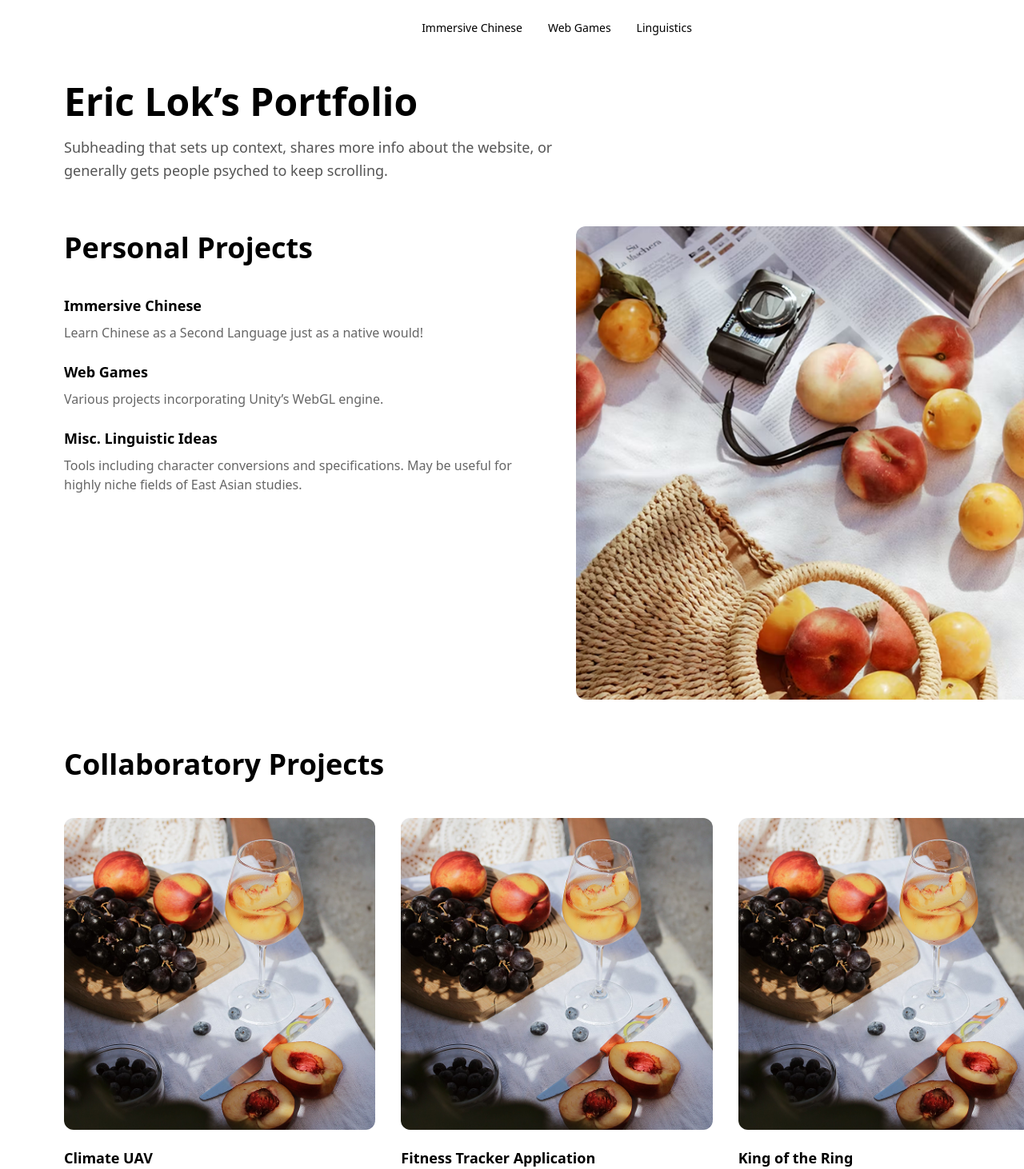
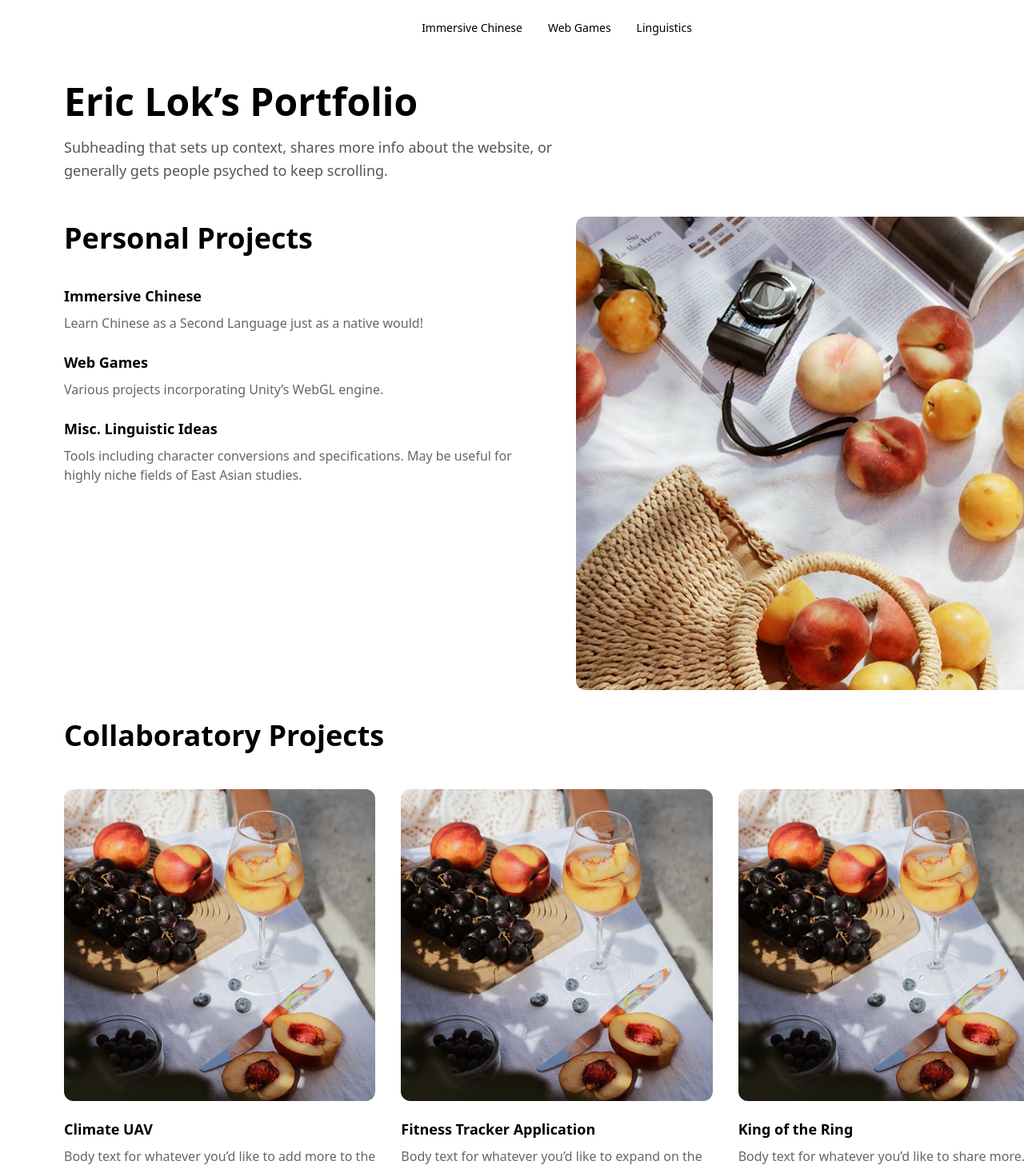
Before and after one commit to EricL22/EricL22.github.io, a React (Vite) app: page / in a window 1280 px wide. Shown: the top 1462 px of the page at 80% size. Built offline with nearby package versions, Linux system fonts and the light colour scheme.

Commit message:
Update Portfolio.css

```diff
--- a/src/components/Portfolio.css
+++ b/src/components/Portfolio.css
@@ -73,7 +73,7 @@ body {
 
 /* Personal Projects */
 .personal-projects {
-  padding: 24px 80px;
+  padding: 12px 80px;
   display: grid;
   grid-template-columns: 1fr 1fr;
   gap: 48px;
@@ -131,7 +131,7 @@ body {
 
 /* Collaborative Projects */
 .collaborative-projects {
-  padding: 24px 80px;
+  padding: 12px 80px;
 }
 
 .collaborative-projects h2 {
```
